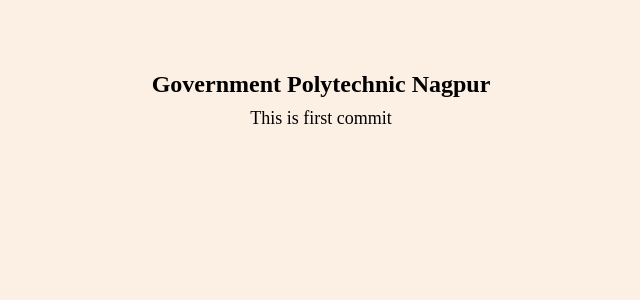
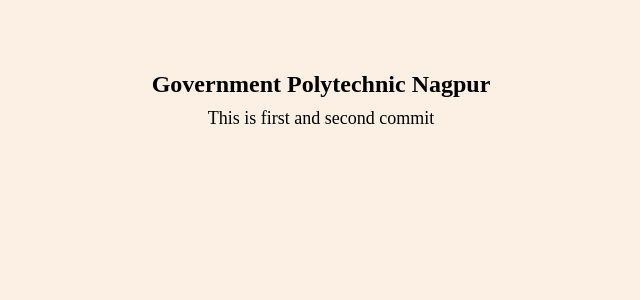
Before and after one commit to vishuhack/django_simple_app, a Python web app: template app/templates/index.html in a window 1280 px wide. Shown: the part 291-591 px from the top of the page, without its empty margins (319-959 px from the left). Run offline with Jinja, Linux system fonts and the light colour scheme; the template is opened without the code that fills it, so the values that code supplies are empty.

Commit message:
updated index file

```diff
--- a/app/templates/index.html
+++ b/app/templates/index.html
@@ -42,6 +42,6 @@
         <!-- <img src="/static/college_logo.jpg" alt="College Image" width="100"> -->
         <div class="text">Government Polytechnic Nagpur</div>
     </div>
-    <p class="description">This is first commit</p>
+    <p class="description">This is first and second commit</p>
 </body>
 </html>
```
